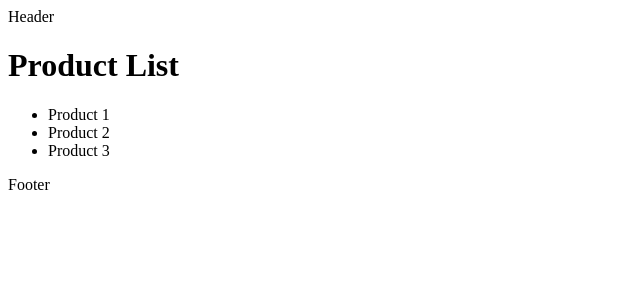
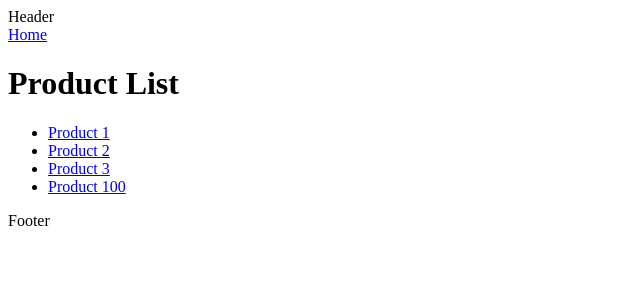
Before and after one commit to sufiyaanusmani/Next-JS-Course, a Next.js app: page /products in a window 1280 px wide. Shown: the top 300 px of the page, without its empty margins (0-640 px from the left). Built offline with nearby package versions, Linux system fonts and the light colour scheme.

Commit message:
19 - Link Component Navigation

```diff
--- a/src/app/products/[productID]/page.tsx
+++ b/src/app/products/[productID]/page.tsx
@@ -7,7 +7,7 @@
 }
 
 export const generateMetadata = async ({params}: Props): Promise<Metadata> => {
-  const title = await new Promise(resolve => {
+  const title: string = await new Promise(resolve => {
     setTimeout(() => {
       resolve(`Product Details ${params.productID}`);
     }, 1000);
--- a/src/app/products/page.tsx
+++ b/src/app/products/page.tsx
@@ -1,11 +1,24 @@
+import Link from "next/link";
+
 const ProductList = () => {
+  const productID = 100;
   return (
     <div>
+      <Link href="/">Home</Link>
       <h1>Product List</h1>
       <ul>
-        <li>Product 1</li>
-        <li>Product 2</li>
-        <li>Product 3</li>
+        <li>
+          <Link href="/products/1">Product 1</Link>
+        </li>
+        <li>
+          <Link href="/products/2">Product 2</Link>
+        </li>
+        <li>
+          <Link href="/products/3" replace>Product 3</Link>
+        </li>
+        <li>
+          <Link href={`/products/${productID}`}>Product {productID}</Link>
+        </li>
       </ul>
     </div>
   );
```
Also changed, not shown: src/app/page.tsx (+9 -1 lines).
